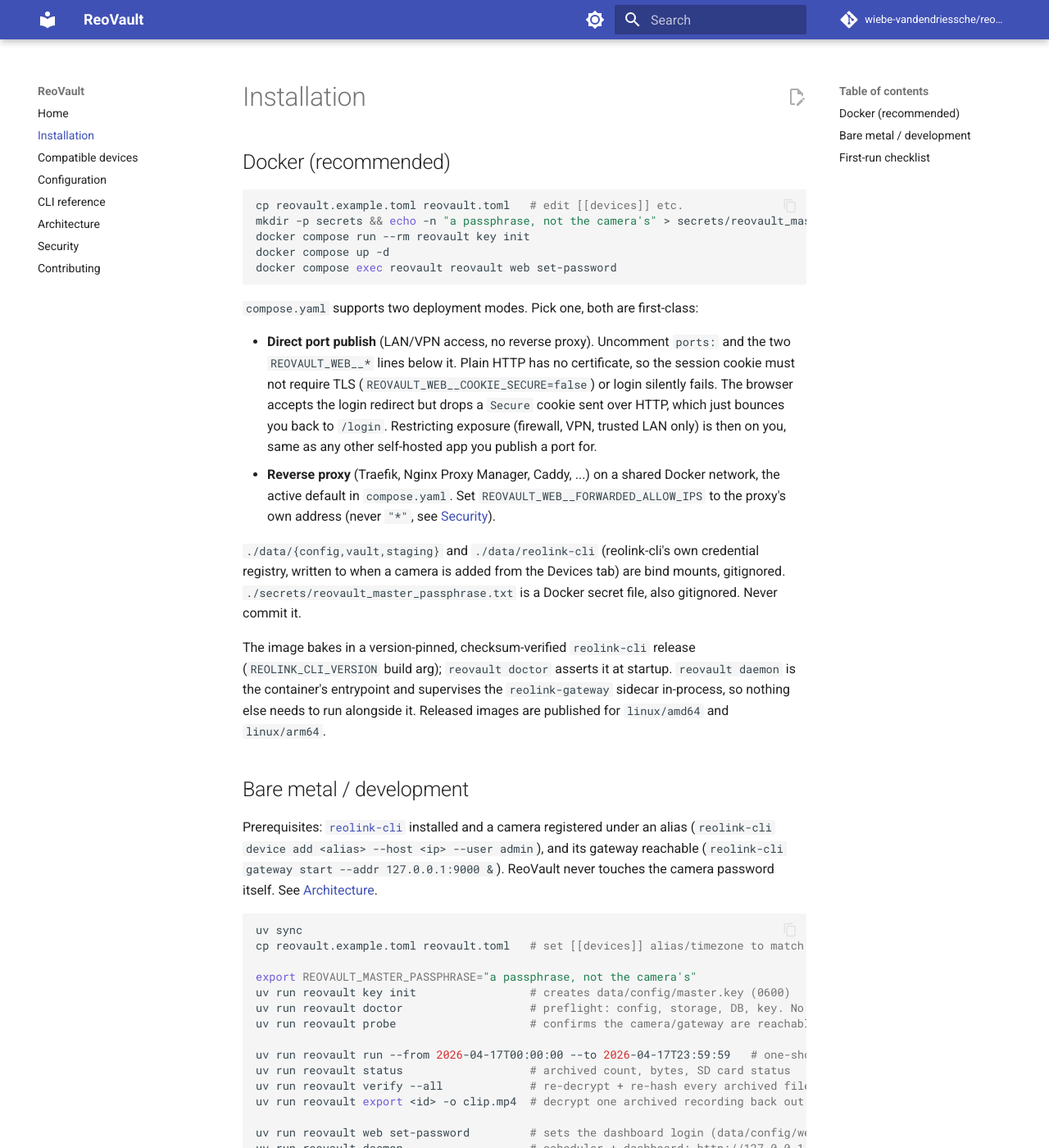
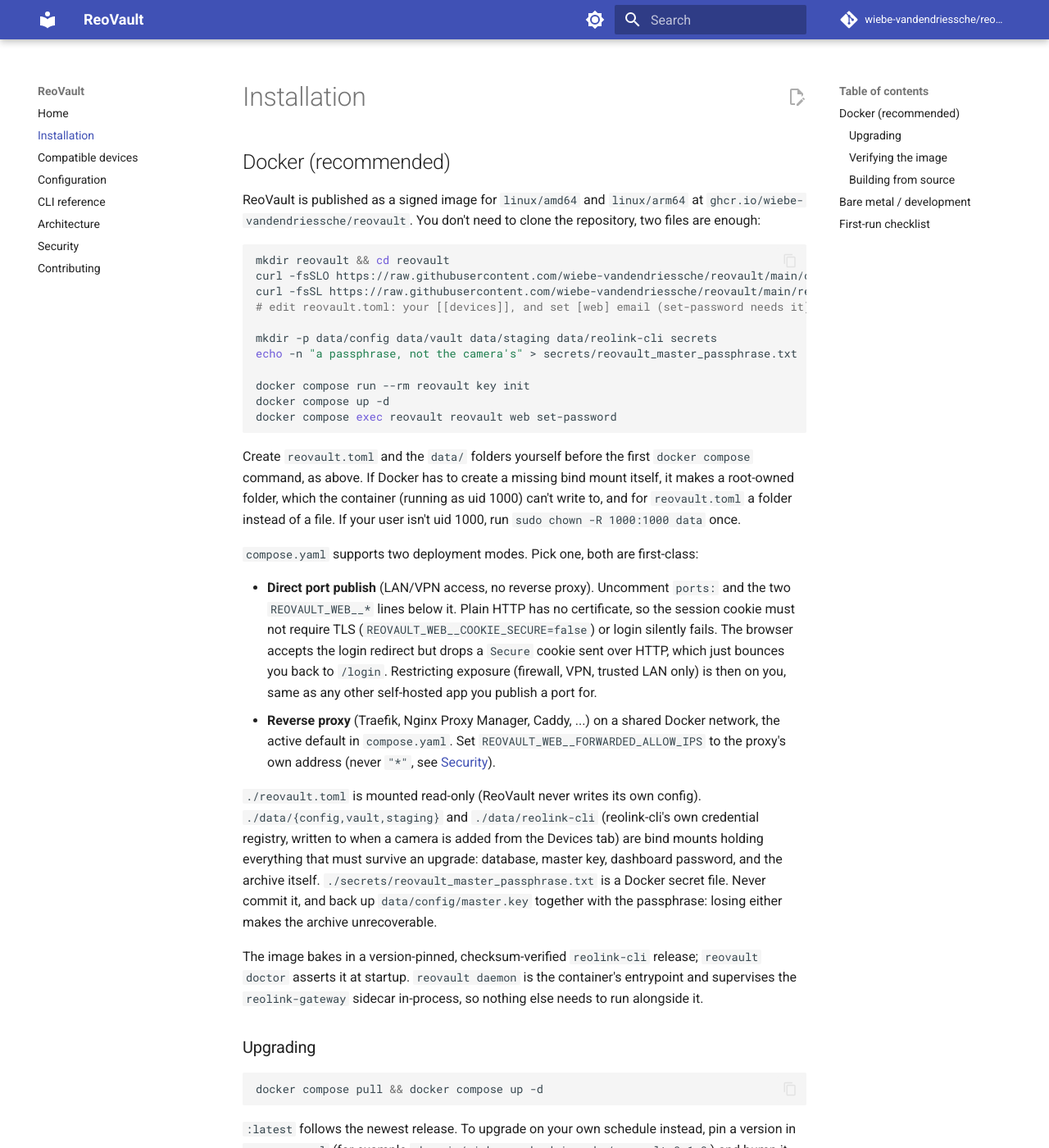
Before and after one commit to wiebe-vandendriessche/reovault, an MkDocs documentation site: the page built from docs/installation.md, in a window 1280 px wide and 1400 px high. Shown: the whole window at 82% size. Built offline with MkDocs 1.6.1 and Material for MkDocs 9.7.7, drawn with Linux system fonts in a browser that asks for light colours; comment, search, counter and statistics services are not loaded; some of the changed text lies outside the part shown.

Commit message:
Install from the GHCR image; fix Docker config and password persistence
compose.yaml now pulls ghcr.io/wiebe-vandendriessche/reovault:latest (source
build kept as a commented alternative) and the docs install from two
downloaded files. Walking the documented steps on a clean folder surfaced
three existing bugs:

- ./reovault.toml was never mounted; the image read /config/reovault.toml,
  so edits were silently ignored in favor of defaults. It is now mounted
  read-only at /etc/reovault/reovault.toml (the app never writes it).
- web.password_file and web.session_key_path defaulted to paths under the
  container's WORKDIR, so the dashboard password and session key were lost
  on every container recreate, including upgrades. Now under /config, with a
  test that fails if any relative default path lacks a Dockerfile override.
- Docker creates missing bind-mount dirs as root, so key init failed with
  EACCES; the docs now create them first. The example config also called
  web.email optional although set-password refuses to run without it.

Co-Authored-By: Claude Opus 5.5 <noreply@anthropic.com>

````diff
--- a/docs/installation.md
+++ b/docs/installation.md
@@ -2,13 +2,29 @@
 
 ## Docker (recommended)
 
+ReoVault is published as a signed image for `linux/amd64` and `linux/arm64`
+at `ghcr.io/wiebe-vandendriessche/reovault`. You don't need to clone the
+repository, two files are enough:
+
 ```bash
-cp reovault.example.toml reovault.toml   # edit [[devices]] etc.
-mkdir -p secrets && echo -n "a passphrase, not the camera's" > secrets/reovault_master_passphrase.txt
+mkdir reovault && cd reovault
+curl -fsSLO https://raw.githubusercontent.com/wiebe-vandendriessche/reovault/main/compose.yaml
+curl -fsSL https://raw.githubusercontent.com/wiebe-vandendriessche/reovault/main/reovault.example.toml -o reovault.toml
+# edit reovault.toml: your [[devices]], and set [web] email (set-password needs it)
+
+mkdir -p data/config data/vault data/staging data/reolink-cli secrets
+echo -n "a passphrase, not the camera's" > secrets/reovault_master_passphrase.txt
+
 docker compose run --rm reovault key init
 docker compose up -d
 docker compose exec reovault reovault web set-password
 ```
+
+Create `reovault.toml` and the `data/` folders yourself before the first
+`docker compose` command, as above. If Docker has to create a missing bind
+mount itself, it makes a root-owned folder, which the container (running as
+uid 1000) can't write to, and for `reovault.toml` a folder instead of a file.
+If your user isn't uid 1000, run `sudo chown -R 1000:1000 data` once.
 
 `compose.yaml` supports two deployment modes. Pick one, both are first-class:
 
@@ -25,16 +41,52 @@ docker compose exec reovault reovault web set-password
   `REOVAULT_WEB__FORWARDED_ALLOW_IPS` to the proxy's own address (never
   `"*"`, see [Security](security.md)).
 
-`./data/{config,vault,staging}` and `./data/reolink-cli` (reolink-cli's own
-credential registry, written to when a camera is added from the Devices tab)
-are bind mounts, gitignored. `./secrets/reovault_master_passphrase.txt` is a
-Docker secret file, also gitignored. Never commit it.
+`./reovault.toml` is mounted read-only (ReoVault never writes its own
+config). `./data/{config,vault,staging}` and `./data/reolink-cli`
+(reolink-cli's own credential registry, written to when a camera is added
+from the Devices tab) are bind mounts holding everything that must survive an
+upgrade: database, master key, dashboard password, and the archive itself.
+`./secrets/reovault_master_passphrase.txt` is a Docker secret file. Never
+commit it, and back up `data/config/master.key` together with the passphrase:
+losing either makes the archive unrecoverable.
 
-The image bakes in a version-pinned, checksum-verified `reolink-cli` release
-(`REOLINK_CLI_VERSION` build arg); `reovault doctor` asserts it at startup.
-`reovault daemon` is the container's entrypoint and supervises the
-`reolink-gateway` sidecar in-process, so nothing else needs to run alongside
-it. Released images are published for `linux/amd64` and `linux/arm64`.
+The image bakes in a version-pinned, checksum-verified `reolink-cli` release;
+`reovault doctor` asserts it at startup. `reovault daemon` is the container's
+entrypoint and supervises the `reolink-gateway` sidecar in-process, so
+nothing else needs to run alongside it.
+
+### Upgrading
+
+```bash
+docker compose pull && docker compose up -d
+```
+
+`:latest` follows the newest release. To upgrade on your own schedule
+instead, pin a version in `compose.yaml` (for example
+`ghcr.io/wiebe-vandendriessche/reovault:0.1.0`) and bump it after reading the
+[release notes](https://github.com/wiebe-vandendriessche/reovault/releases).
+Before 1.0 the config schema can still change between releases.
+
+### Verifying the image
+
+Release images are signed keylessly with [cosign](https://docs.sigstore.dev/)
+by the release workflow, and carry an attested CycloneDX SBOM:
+
+```bash
+cosign verify ghcr.io/wiebe-vandendriessche/reovault:0.1.0 \
+  --certificate-identity-regexp '^https://github\.com/wiebe-vandendriessche/reovault/\.github/workflows/release\.yml@refs/tags/v' \
+  --certificate-oidc-issuer https://token.actions.githubusercontent.com
+```
+
+Each [GitHub Release](https://github.com/wiebe-vandendriessche/reovault/releases)
+also has the SBOM (`sbom.cdx.json`) and the vulnerability scan report
+(`results.sarif`) attached.
+
+### Building from source
+
+Clone the repository, then in `compose.yaml` comment out the `image:` line
+and uncomment the `build:` block below it. `docker compose up -d --build`
+builds and starts it; everything else above stays the same.
 
 ## Bare metal / development
 
@@ -47,7 +99,7 @@ never touches the camera password itself. See
 
 ```bash
 uv sync
-cp reovault.example.toml reovault.toml   # set [[devices]] alias/timezone to match reolink-cli's, and storage paths
+cp reovault.example.toml reovault.toml   # set [[devices]] alias/timezone to match reolink-cli's, storage paths, and [web] email
 
 export REOVAULT_MASTER_PASSPHRASE="a passphrase, not the camera's"
 uv run reovault key init                 # creates data/config/master.key (0600)
@@ -73,5 +125,5 @@ See the [CLI reference](cli-reference.md) for every command, or run
 2. `REOVAULT_MASTER_PASSPHRASE` (or `REOVAULT_MASTER_PASSPHRASE_FILE` /
    Docker secret) is set. `reovault key init` needs it.
 3. `reovault doctor` passes before anything camera-facing is attempted.
-4. `reovault web set-password` is run before exposing the dashboard.
-   Without it, every UI route returns 503 (the healthcheck still works).
+4. `[web] email` is set, and `reovault web set-password` is run before exposing the dashboard.
+   Until a password is set, every UI route returns 503 (the healthcheck still works).
--- a/reovault.example.toml
+++ b/reovault.example.toml
@@ -68,7 +68,7 @@ integrity_scan_enabled = true
 [web]
 host = "127.0.0.1"
 port = 8080
-# email = "you@example.com"     # optional: autofill hint for a password manager
+# email = "you@example.com"     # required before `reovault web set-password`; the login's username field
 cookie_secure = true
 cookie_samesite = "lax"
 session_max_age_days = 30
````
Also changed, not shown: README.md (+15 -5 lines), compose.yaml (+15 -5 lines), docs/configuration.md (+5 -0 lines), 2 other files.
